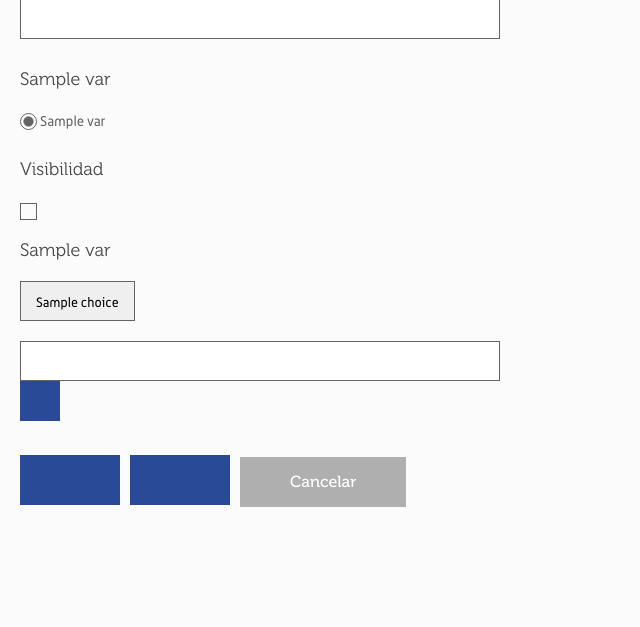
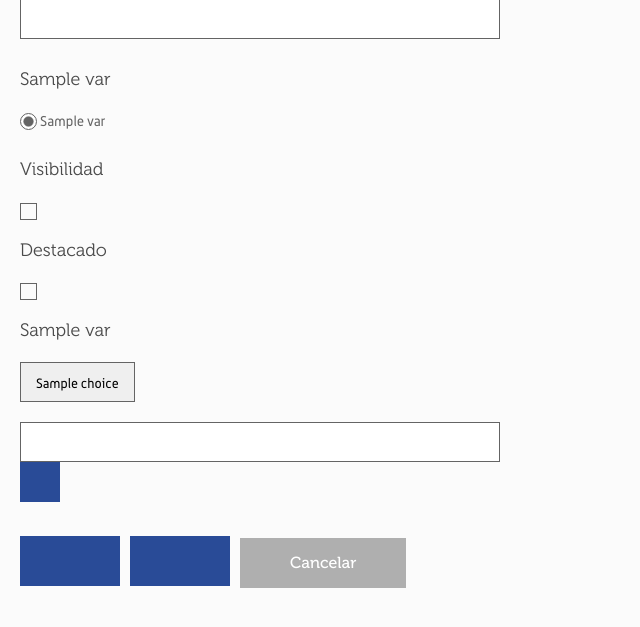
Before and after one commit to doubledotweb/ajusa, a Symfony app: template src/TipsBundle/Resources/views/Default/form.html.twig in a window 1280 px wide. Shown: the part 134-761 px from the top of the page, without its empty margins (0-640 px from the left). Run offline with Twig, Linux system fonts and the light colour scheme; the template is opened without the code that fills it: most values are stand-ins (such as "Sample title", 1, 10 or a date in 2020); some libraries are stand-ins or nearby versions; some web fonts are replaced.

Commit message:
opcion destacado en tips

```diff
--- a/src/TipsBundle/Form/TipForm.php
+++ b/src/TipsBundle/Form/TipForm.php
@@ -48,6 +48,8 @@ class TipForm extends AbstractType
 
             array("visible",CheckboxType::class,array("label"=>"Visible","required"=>true,)),
 
+            array("destacado",CheckboxType::class,array("label"=>"Destacado","required"=>true,)),
+
             array("categoria",ChoiceType::class,array("label"=>"Tipo","required"=>true,
                 "choices"=>array(
                     "Actualidad"=>"actualidad",
--- a/src/TipsBundle/Resources/views/Default/form.html.twig
+++ b/src/TipsBundle/Resources/views/Default/form.html.twig
@@ -70,6 +70,19 @@
 					>
 					<label for="{{form.children.visible.vars.full_name}}">
 						{{form.children.visible.vars.label}}
+					</label>
+				</div>
+
+				<h2>Destacado</h2>
+				<div class="switch">
+					<input
+					type="{{form.children.destacado.vars.block_prefixes.1}}"
+					name="{{form.children.destacado.vars.full_name}}"
+					id="{{form.children.destacado.vars.full_name}}"
+					{{(form.children.destacado.vars.checked)?"checked":""}}
+					>
+					<label for="{{form.children.destacado.vars.full_name}}">
+						{{form.children.destacado.vars.label}}
 					</label>
 				</div>
 
```
Also changed, not shown: src/TipsBundle/Entity/Tip.php (+30 -0 lines).
